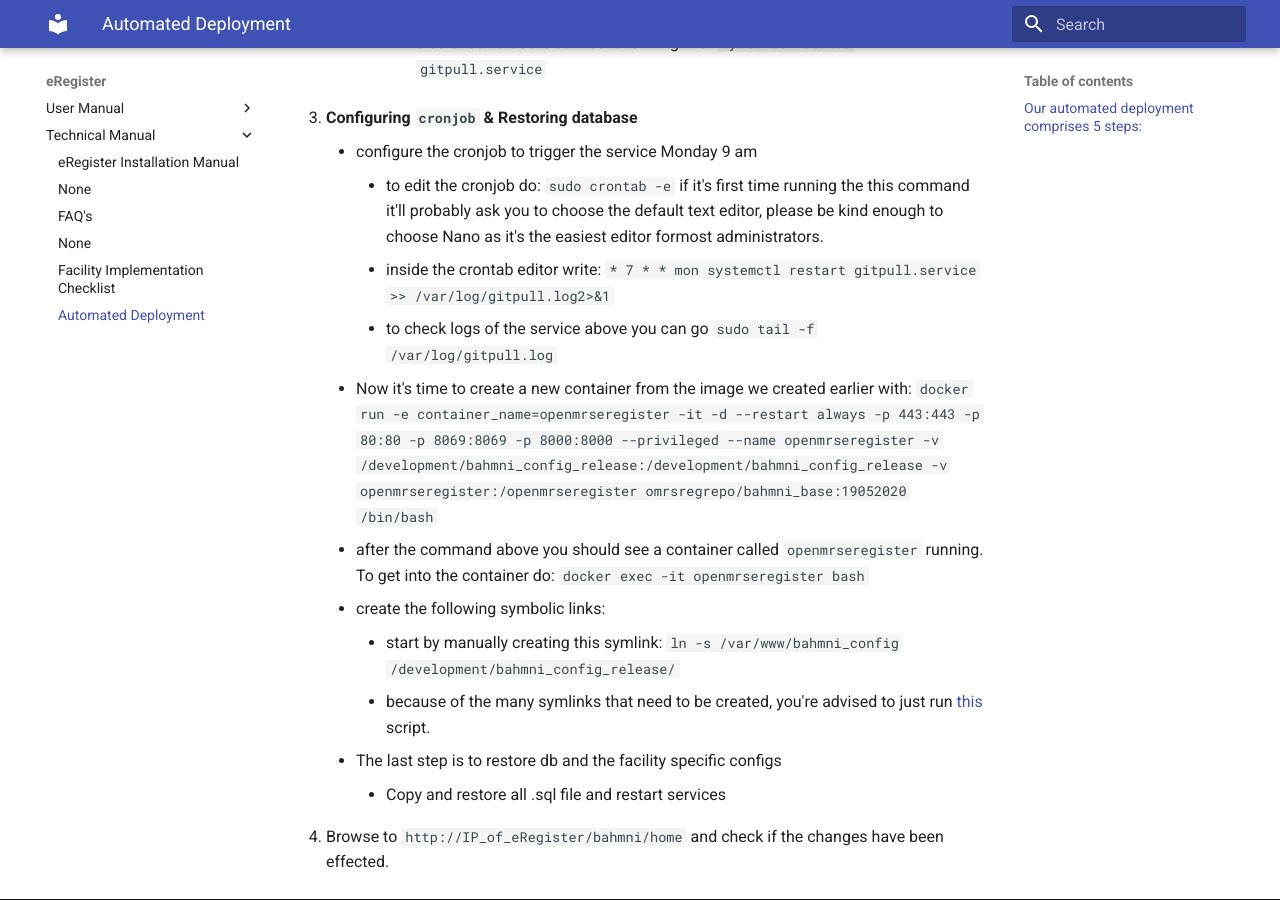
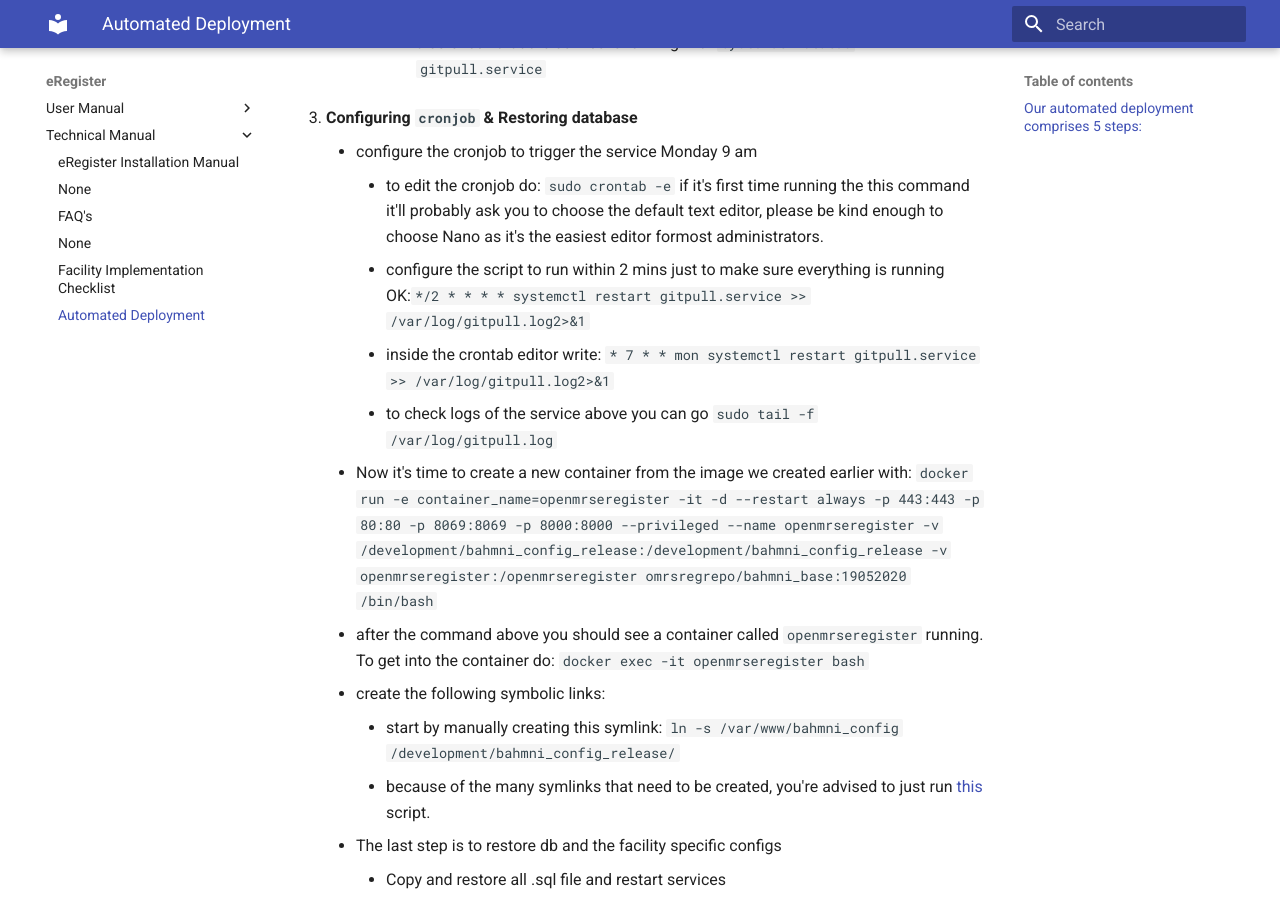
Before and after one commit to kgatman/documentation, an MkDocs documentation site: the page built from docs/ereg/automateddeployment.md, in a window 1280 px wide and 900 px high, scrolled down 2291 px. Built offline with MkDocs 1.6.1 and Material for MkDocs 9.7.7, drawn with Linux system fonts in a browser that asks for light colours.

Commit message:
cronjon 2 mins

```diff
--- a/docs/ereg/automateddeployment.md
+++ b/docs/ereg/automateddeployment.md
@@ -60,6 +60,7 @@
 4. **Configuring `cronjob` & Restoring database**
     * configure the cronjob to trigger the service Monday 9 am
         * to edit the cronjob do: `sudo crontab -e` if it's first time running the this command it'll probably ask you to choose the default text editor, please be kind enough to choose Nano as it's the easiest editor formost administrators.
+        * configure the script to run within 2 mins just to make sure everything is running OK:`*/2 * * * * systemctl restart gitpull.service >> /var/log/gitpull.log2>&1`
         * inside the crontab editor write: `* 7 * * mon systemctl restart gitpull.service >> /var/log/gitpull.log2>&1`
         * to check logs of the service above you can go `sudo tail -f /var/log/gitpull.log`
     * Now it's time to create a new container from the image we created earlier with: `docker run -e container_name=openmrseregister -it -d --restart always -p 443:443 -p 80:80 -p 8069:8069 -p 8000:8000 --privileged --name openmrseregister -v /development/bahmni_config_release:/development/bahmni_config_release -v openmrseregister:/openmrseregister omrsregrepo/bahmni_base:19052020 /bin/bash`
```
